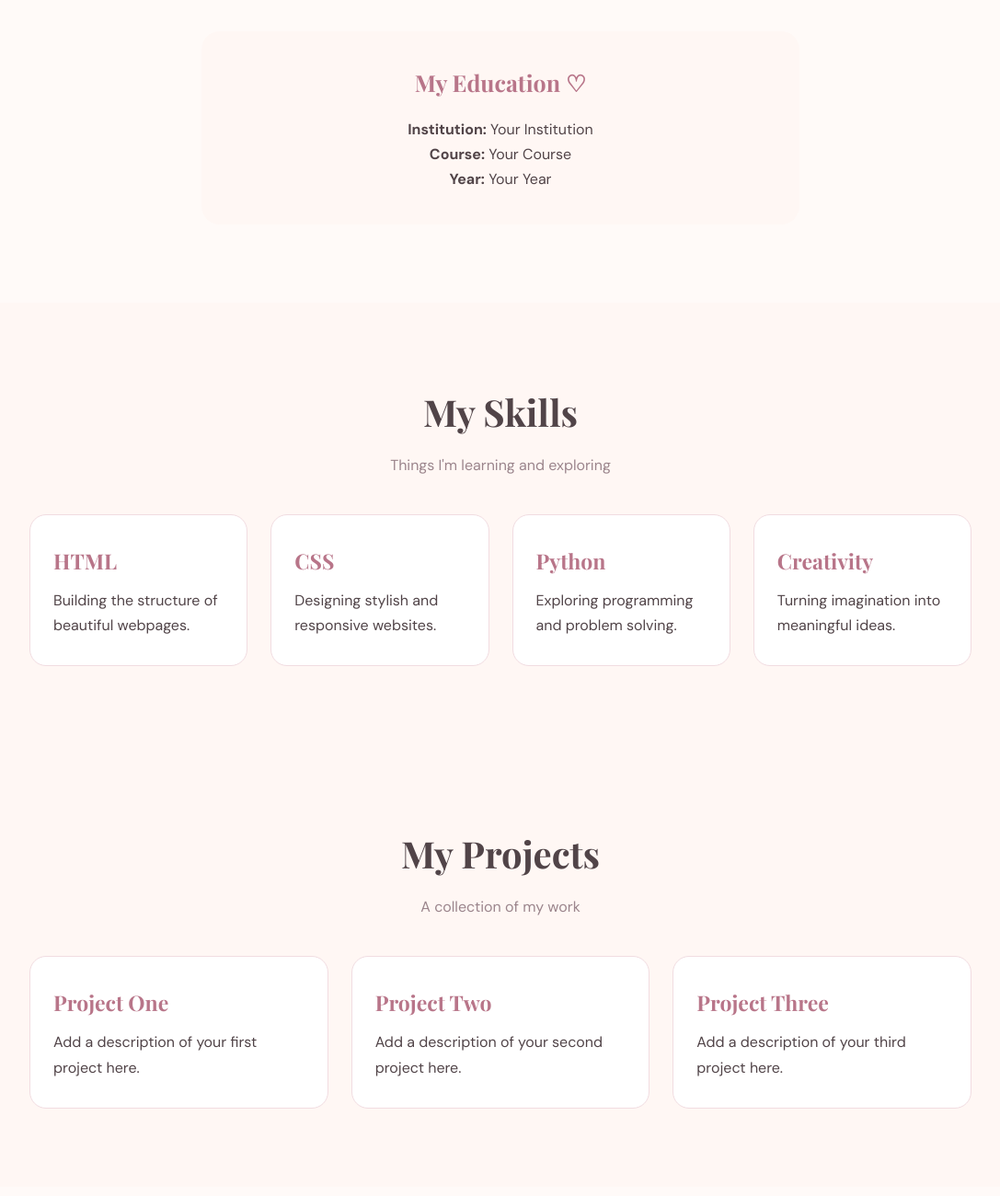
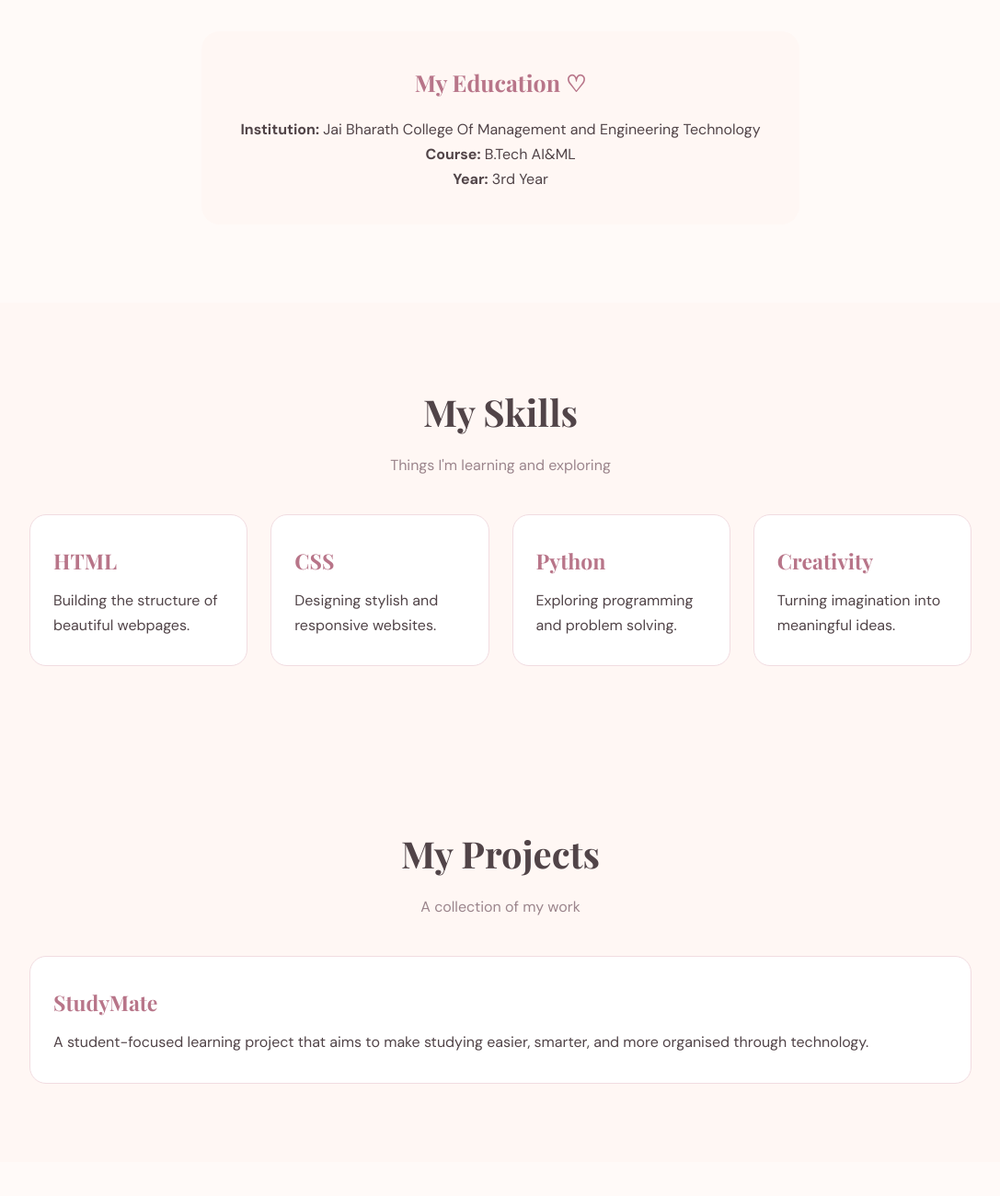
Before and after one commit to shifnasherinethuluvath-svg/shifnasherinethuluvath-svg.github.io, a plain HTML site: page index.html in a window 1280 px wide. Shown: the part 1380-2680 px from the top of the page at 92% size, without its empty margins (96-1183 px from the left). Drawn offline with nearby package versions, Linux system fonts and the light colour scheme.

Commit message:
Update index.html

```diff
--- a/index.html
+++ b/index.html
@@ -247,7 +247,7 @@ footer {
 
     <p class="tag">WELCOME TO MY PORTFOLIO</p>
 
-    <h1>Hello, I'm <span>Your Name</span> ♡</h1>
+    <h1>Hello, I'm <span>Shifna Sherine T</span> ♡</h1>
 
     <p>
         A student who loves learning, exploring technology
@@ -295,11 +295,11 @@ footer {
 
         <h3>My Education ♡</h3>
 
-        <p><strong>Institution:</strong> Your Institution</p>
+        <p><strong>Institution:</strong> Jai Bharath College Of Management and Engineering Technology</p>
 
-        <p><strong>Course:</strong> Your Course</p>
+        <p><strong>Course:</strong> B.Tech AI&ML</p>
 
-        <p><strong>Year:</strong> Your Year</p>
+        <p><strong>Year:</strong> 3rd Year</p>
 
     </div>
 
@@ -350,18 +350,8 @@ footer {
     <div class="card-container">
 
         <div class="card">
-            <h3>Project One</h3>
-            <p>Add a description of your first project here.</p>
-        </div>
-
-        <div class="card">
-            <h3>Project Two</h3>
-            <p>Add a description of your second project here.</p>
-        </div>
-
-        <div class="card">
-            <h3>Project Three</h3>
-            <p>Add a description of your third project here.</p>
+            <h3>StudyMate</h3>
+            <p>A student-focused learning project that aims to make studying easier, smarter, and more organised through technology.</p>
         </div>
 
     </div>
@@ -378,7 +368,7 @@ footer {
         Thank you for visiting my portfolio ♡
     </p>
 
-    <a href="mailto:your-email@example.com" class="btn">
+    <a href="shifnasherinethuluvath@gmail.com" class="btn">
         Send Me an Email
     </a>
 
@@ -388,7 +378,7 @@ footer {
 
 <footer>
 
-    <p>Made with ♡ by Your Name</p>
+    <p>Made with ♡ by Shifna Sherine T</p>
 
     <p>© 2026 My Portfolio. All rights reserved.</p>
 
```
